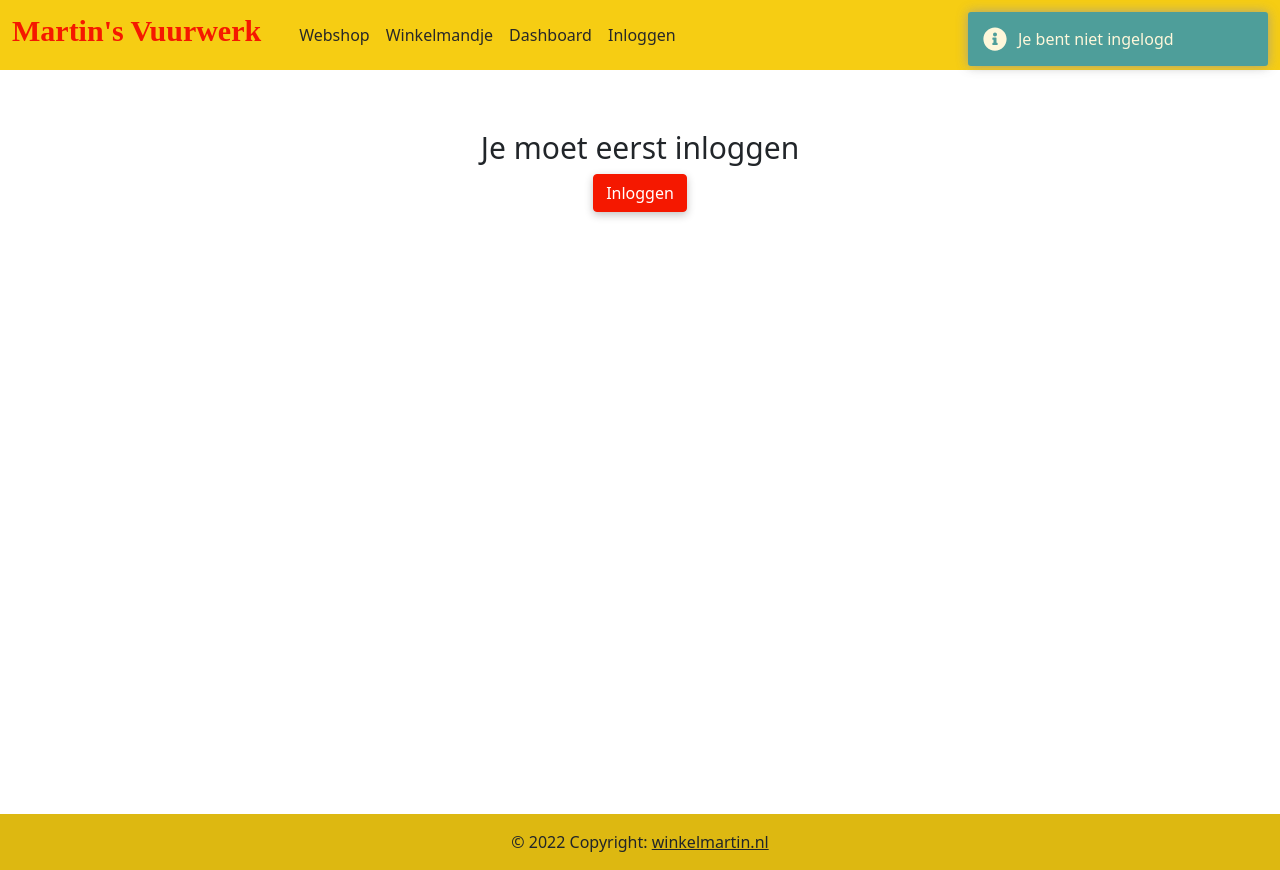
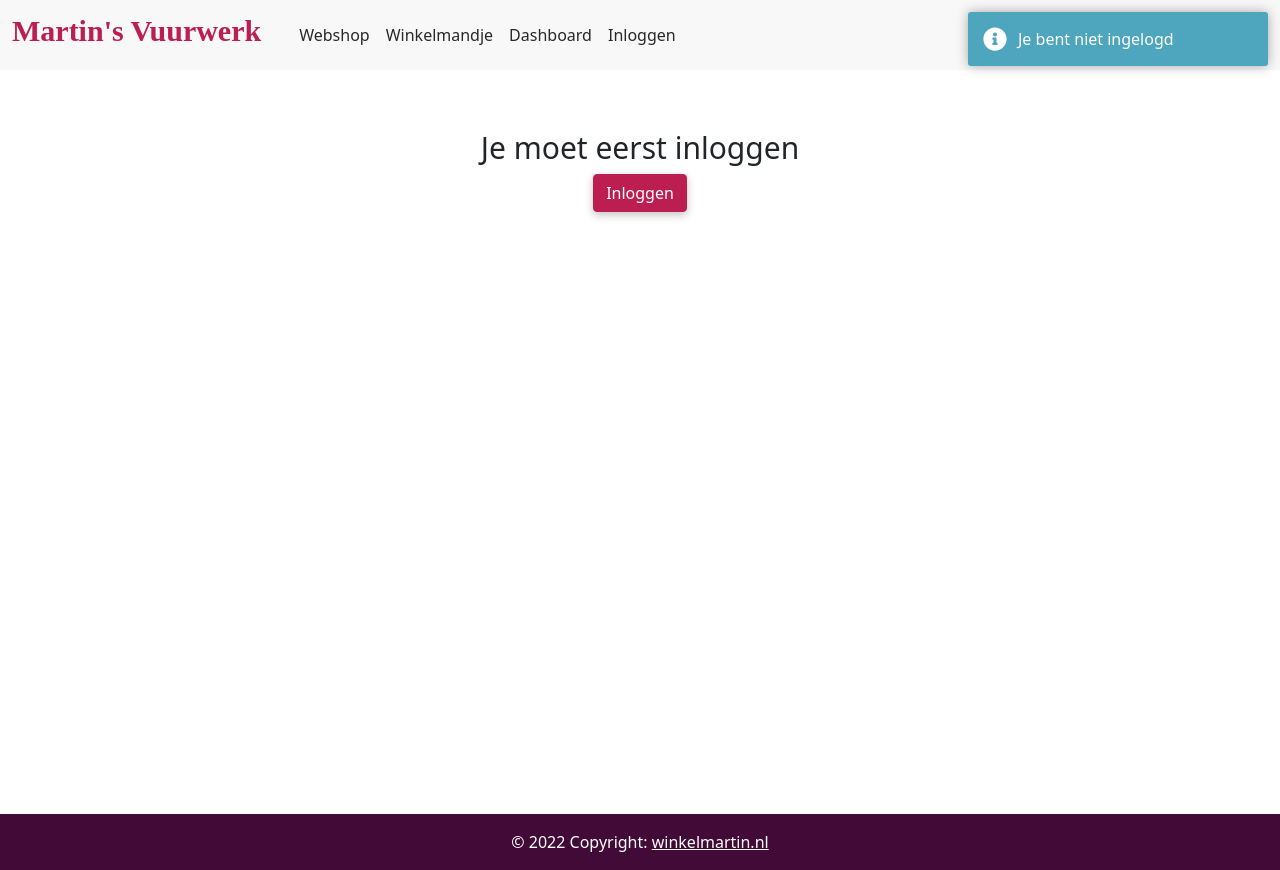
Before and after one commit to MartinVeltman/martinWebshopFrontend, an Angular app: page /userPanel in a window 1280 px wide. Built offline with nearby package versions, Linux system fonts and the light colour scheme.

Commit message:
website anders gestyled

```diff
--- a/src/app/app.component.css
+++ b/src/app/app.component.css
@@ -1,4 +1,12 @@
 footer{
-  background-color: #F6CD13;
+  background-color: #490B3D;
 
 }
+
+a {
+  color: white;
+}
+
+.footerdiv {
+  color: white;
+}
--- a/src/app/app.component.html
+++ b/src/app/app.component.html
@@ -5,9 +5,9 @@
 </div>
 
 <footer class="mt-auto" id="footer">
-  <div class="text-center p-3" style="background-color: rgba(0, 0, 0, 0.1);">
+  <div class="text-center p-3 footerdiv" style="background-color: rgba(0, 0, 0, 0.1);">
     © 2022 Copyright:
-    <a class="text-dark" href="#">winkelmartin.nl</a>
+    <a href="#">winkelmartin.nl</a>
   </div>
 </footer>
 
--- a/src/index.html
+++ b/src/index.html
@@ -18,7 +18,7 @@
             aria-controls="navbarSupportedContent" aria-expanded="false" aria-label="Toggle navigation">
       <span class="navbar-toggler-icon"></span>
     </button>
-    <a class="h2A" href="/webshop"><h2 class="navbar-brand h2Header" style="color: #F51800; font-family: 'Papyrus'">
+    <a class="h2A" href="/webshop"><h2 class="navbar-brand h2Header" style="color: #BD1E51; font-family: 'Papyrus'">
       Martin's Vuurwerk</h2></a>
     <div class="collapse navbar-collapse" id="navbarSupportedContent">
       <ul class="navbar-nav me-auto mb-2 mb-lg-0 nav-cus">
--- a/src/styles.css
+++ b/src/styles.css
@@ -4,19 +4,19 @@ a:hover {
 }
 
 .navbar-custom {
-  background-color: #F6CD13;
+  background-color: #F7F8F7;
 
 }
 
 .btn-primary, .btn-success {
-  background-color: #F51800;
-  border-color: #F51800;
+  background-color: #BD1E51;
+  border-color: #BD1E51;
   box-shadow: rgba(0, 0, 0, 0.24) 0px 3px 8px;
 }
 
 .btn-primary:hover, .btn-primary:focus {
-  background-color: #F6CD13;
-  border-color: #F6CD13;
+  background-color: #F1B814;
+  border-color: #F1B814;
 }
 
 .h2Header {
```
